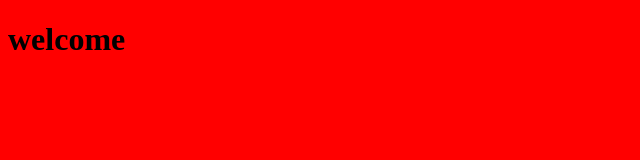
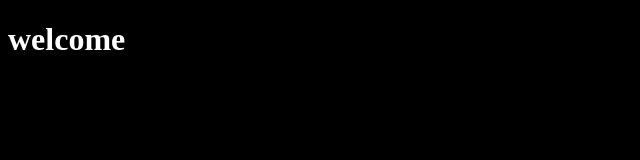
Before and after one commit to Mrs-ID/ex05-06, a plain HTML site: page index.html in a window 1280 px wide. Shown: the whole page, without its empty margins (0-640 px from the left). Drawn offline with Linux system fonts and the light colour scheme.

Commit message:
change css

```diff
--- a/style.css
+++ b/style.css
@@ -1,3 +1,6 @@
 body{
-    background-color: red;
+    background-color: black;
 }
+h1{
+    color: white;
+}
```
